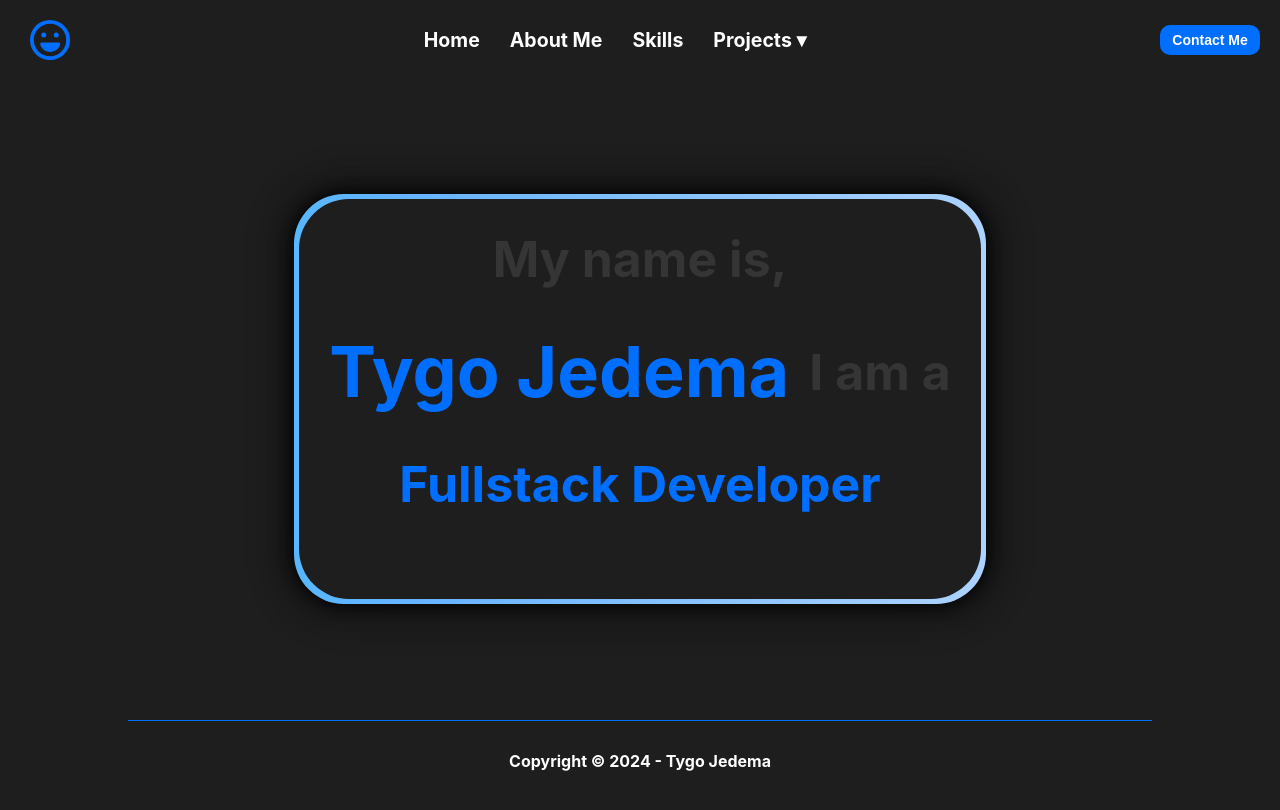
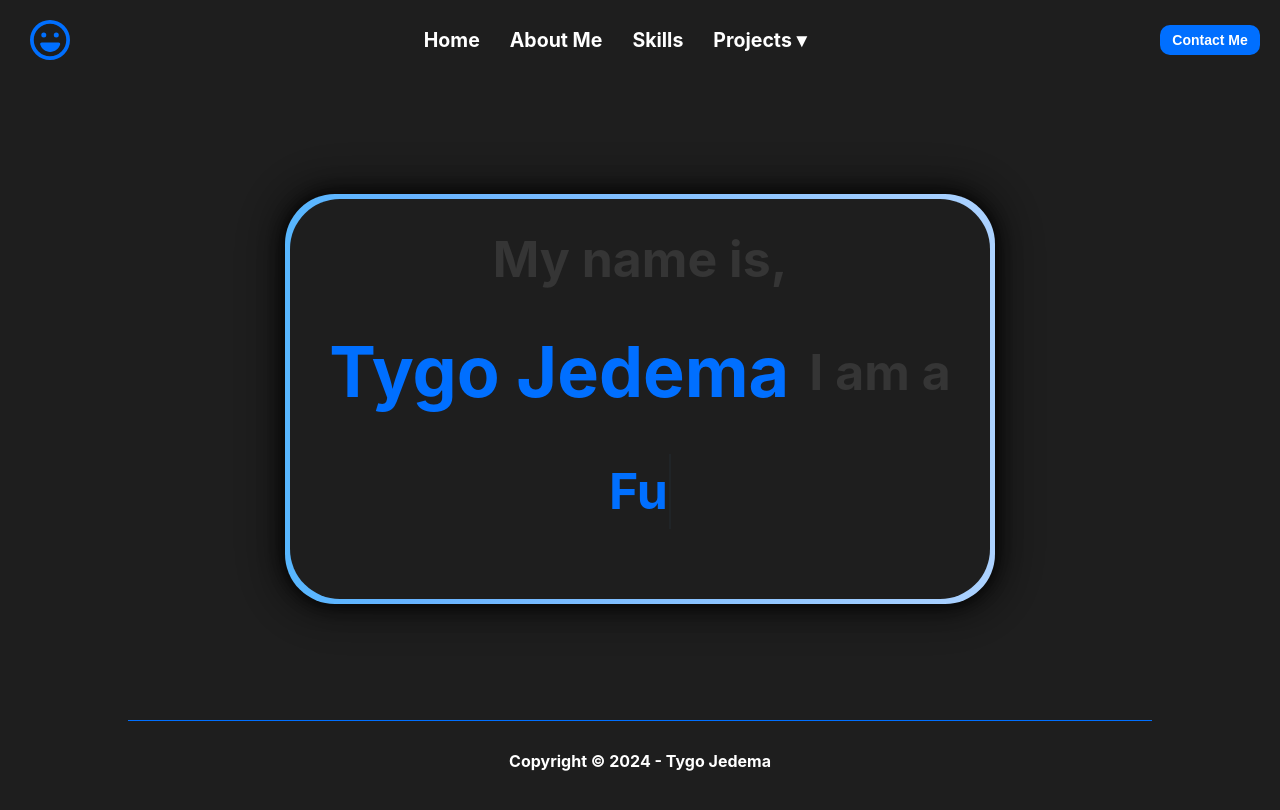
Before and after one commit to Jedemajed4617/new-portfolio, a React (Create React App) app: page / in a window 1280 px wide. Shown: the top 810 px of the page. Built offline with nearby package versions, Linux system fonts and the light colour scheme.

Commit message:
Update #3 - More Animations
- Added homepage animation
- Added skillspage animations

```diff
--- a/src/header.css
+++ b/src/header.css
@@ -109,7 +109,7 @@ button:hover {
 .dropdown:hover .dropdown-content {
     display: block;
     margin-top: 0.1rem;
-    box-shadow: 0 0 15px 5px rgba(255, 255, 255, 0.1); /* White glow effect */
+    box-shadow: 0 5px 5px 1px rgba(255, 255, 255, 0.2); /* White glow effect */
     transition: box-shadow 0.3s ease-in-out; /* Smooth transition */
 }
 
--- a/src/home.css
+++ b/src/home.css
@@ -14,20 +14,83 @@
     color: white;
 }
 
+.container::before {
+    content: '';
+    position: absolute;
+    top: -5px;
+    left: -5px;
+    width: calc(100% + 10px);
+    height: calc(100% + 10px);
+    border-radius: 5rem;
+    background: radial-gradient(circle, rgba(0, 0, 0, 0) 40%, rgba(0, 0, 0, 0.3) 60%);
+    box-shadow: 0 0 15px rgba(0, 0, 0, 0.6),
+                0 0 25px rgba(0, 0, 0, 0.5),
+                0 0 35px rgba(0, 0, 0, 0.4),
+                0 0 50px rgba(0, 0, 0, 0.3);
+    background-image: linear-gradient(90deg, #0033ff, #0099ff, #00ccff, #66b3ff, #cce0ff, #0033ff);
+    background-size: 600% 600%;
+    animation: moving-blue 8s linear infinite;
+}
+
 .container {
     position: relative;
     display: inline-block;
 }
 
+@keyframes expandAndFadeIn {
+    0% {
+      opacity: 0;
+      transform: scaleX(0); /* Start scaled down */
+    }
+    50% {
+      opacity: 1; /* Fade in */
+      transform: scaleX(1); /* Scale to normal size */
+      height: 100px; /* Maintain initial height */
+    }
+    100% {
+      height: 400px; /* Final height */
+      opacity: 1; /* Fully visible */
+      transform: scaleX(1); /* Ensure it's scaled correctly */
+    }
+}
+
+@keyframes moving-blue {
+    0% {
+      background-position: 0% 0%;
+    }
+    100% {
+      background-position: 100% 100%;
+    }
+}
+
+.trans {
+    opacity: 0; /* Initially hidden */
+    animation: fadeInText 0.1s ease forwards;
+    animation-delay: 0.3s; /* Delay text fade-in until grower animation is done */
+}
+
+@keyframes fadeInText {
+    0% {
+      opacity: 0; /* Start hidden */
+    }
+    100% {
+      opacity: 1; /* Fully visible */
+    }
+}
+
 .grower {
     max-width: 1000px;
-    max-width: 100%;
-    height: 400px;
+    min-width: 700px;
+    width: 100%;
+    height: 100px;
     position: relative;
     border-radius: 5rem;
-    overflow: hidden; /* Ensures that the inner content stays within the container */
-    background: #1E1E1E; /* Keep the background color of the container */
-    z-index: 2; /* Ensure it’s above the RGB strip */
+    overflow: hidden;
+    background: #1E1E1E;
+    z-index: 2;
+    opacity: 0; /* Start with 0 opacity */
+    transform: scaleX(0.1); /* Start with horizontal scale 0 */
+    animation: expandAndFadeIn 1.2s ease forwards; /* 1.2s for smooth expansion */
 }
 
 .container::before {
@@ -156,3 +219,31 @@
         display: none;
     }
 }
+
+.vierde {
+    display: flex; /* Use flexbox for centering */
+    align-items: center; /* Center items vertically */
+    height: 1.5em; /* Set a fixed height to prevent movement */
+    line-height: 1.5em; /* Match line height for vertical alignment */
+}
+
+.cursor-line {
+    display: inline-block;
+    width: 2px; /* Thickness of the line */
+    height: 1.5em; /* Adjust height to match text */
+    background-color: #66b3ff; /* Lighter blue color */
+    margin-left: 0.1rem; /* Space between text and cursor */
+    animation: blink 1s infinite; /* Optional blinking effect */
+}
+
+@keyframes blink {
+    0% {
+        opacity: 1;
+    }
+    50% {
+        opacity: 0;
+    }
+    100% {
+        opacity: 1;
+    }
+}
--- a/src/home.js
+++ b/src/home.js
@@ -1,19 +1,81 @@
-import "./home.css";
+import React, { useState, useEffect } from 'react';
+import './home.css';
 
 function Home() {
+    const [animationComplete, setAnimationComplete] = useState(false);
+    const [displayText, setDisplayText] = useState('Fullstack Developer');
+    const words = ['Fullstack Developer', 'Web Developer', 'Back-end Developer'];
+    const [index, setIndex] = useState(0);
+    const [isDeleting, setIsDeleting] = useState(false);
+    const [showCursor, setShowCursor] = useState(true);
+
+    useEffect(() => {
+        const grower = document.querySelector('.grower');
+        grower.addEventListener('animationend', () => {
+            setAnimationComplete(true);
+        });
+
+        return () => grower.removeEventListener('animationend', () => {
+            setAnimationComplete(true);
+        });
+    }, []);
+
+    useEffect(() => {
+        if (animationComplete) {
+            const interval = setInterval(() => {
+                setDisplayText(prev => {
+                    if (!isDeleting) {
+                        return prev.substring(0, prev.length - 1);
+                    } else {
+                        const nextWord = words[(index + 1) % words.length];
+                        if (prev.length < nextWord.length) {
+                            return nextWord.substring(0, prev.length + 1);
+                        } else {
+                            setIndex((index + 1) % words.length);
+                            setIsDeleting(false);
+                            return nextWord;
+                        }
+                    }
+                });
+
+                if (displayText === '') {
+                    setIsDeleting(true);
+                } else if (isDeleting && displayText === words[index]) {
+                    setIsDeleting(false);
+                }
+            }, isDeleting ? 75 : 150);
+
+            return () => clearInterval(interval);
+        }
+    }, [animationComplete, displayText, index, isDeleting, words]);
+
+    useEffect(() => {
+        const cursorInterval = setInterval(() => {
+            setShowCursor(prev => !prev);
+        }, 500);
+
+        return () => clearInterval(cursorInterval);
+    }, []);
+
     return (
-        <section class="homeContent" style={{ backgroundColor: '#1E1E1E' }}>
-            <div class="flow">
-                <div class="container">
-                    <div class="grower animate">
-                        <div id="nameText" class="trans">
-                            <h1 class="eerste">My name is,</h1>
-                            <div class="tranq">
-                                <h1 class="tweede">Tygo Jedema</h1>
-                                <h1 class="derde">I am a </h1>
+        <section className="homeContent" style={{ backgroundColor: '#1E1E1E' }}>
+            <div className="flow">
+                <div className="container">
+                    <div className="grower animate">
+                        {animationComplete && (
+                            <div id="nameText" className="trans">
+                                <h1 className="eerste">My name is,</h1>
+                                <div className="tranq">
+                                    <h1 className="tweede">Tygo Jedema</h1>
+                                    <h1 className="derde">I am a </h1>
+                                </div>
+                                <h1 className="vierde">
+                                    {displayText}
+                                    {showCursor && <span className="cursor-line"></span>} {/* Line instead of cursor */}
+                                </h1>
+
                             </div>
-                            <h1 class="vierde">Fullstack Developer</h1>
-                        </div>
+                        )}
                     </div>
                 </div>
             </div>
--- a/src/school.js
+++ b/src/school.js
@@ -1,4 +1,4 @@
-import React from 'react';
+ import React from 'react';
 import './school.css'; // Make sure to import your CSS file
 
 function School() {
--- a/src/skills.css
+++ b/src/skills.css
@@ -36,6 +36,9 @@
   cursor: pointer;
   width: 30rem;
   height: 25rem;
+  opacity: 0;
+  transform: translateY(-15px);
+  animation: fadeInUp 0.5s ease forwards;
 }
 
 .skills__content:hover {
@@ -72,3 +75,48 @@
     margin-top: 7rem;
   }
 }
+
+/* ANIMATION */
+
+@keyframes fadeInUp {
+  0% {
+    opacity: 0;
+    transform: translateY(-15px);
+  }
+  100% {
+    opacity: 1;
+    transform: translateY(0);
+  }
+}
+
+.skills__content:nth-child(1) {
+  animation-delay: 0.1s;
+}
+
+.skills__content:nth-child(2) {
+  animation-delay: 0.15s;
+}
+
+.skills__content:nth-child(3) {
+  animation-delay: 0.2s;
+}
+
+.skills__content:nth-child(4) {
+  animation-delay: 0.25s;
+}
+
+.skills__content:nth-child(5) {
+  animation-delay: 0.3s;
+}
+
+.skills__content:nth-child(6) {
+  animation-delay: 0.35s;
+}
+
+.skills__content:nth-child(7) {
+  animation-delay: 0.4s;
+}
+
+.skills__content:nth-child(8) {
+  animation-delay: 0.45s;
+}
```
